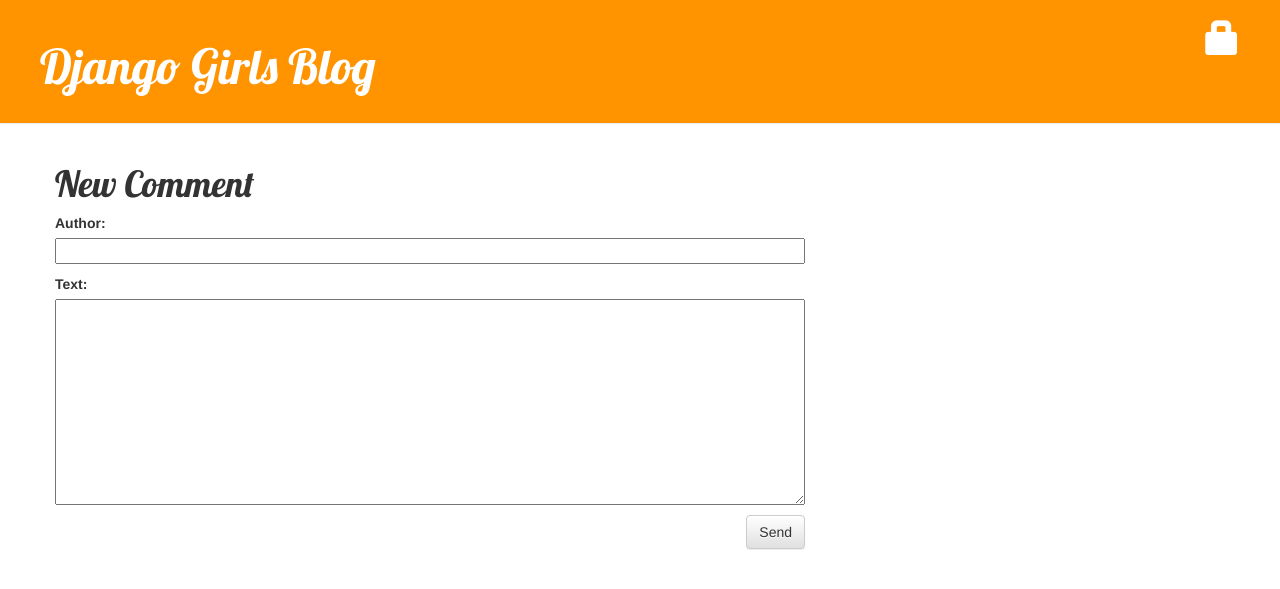
After one commit to nakashi100/my-first-blog, a Django app: page /post/1/comment in a window 1280 px wide. The commit adds this page. Shown: the top 589 px of the page. Run offline with Django 3.2, Linux system fonts and the light colour scheme; tables that the repository leaves empty hold one stand-in row (values such as "Sample post"); some libraries are stand-ins or nearby versions.

Commit message:
Added moderating comments function

```diff
--- a/blog/forms.py
+++ b/blog/forms.py
@@ -1,8 +1,13 @@
 from django import forms
-from .models import Post
+from .models import Post, Comment
 
 
 class PostForm(forms.ModelForm):
 	class Meta:
 		model = Post
 		fields = ('title', 'text',)
+
+class CommentForm(forms.ModelForm):
+	class Meta:
+		model = Comment
+		fields = ('author', 'text')
--- a/blog/models.py
+++ b/blog/models.py
@@ -16,6 +16,9 @@ class Post(models.Model):
 	def __str__(self):
 		return self.title
 
+	def approved_comments(self):
+		return self.comments.filter(approved_comment = True)
+
 class Comment(models.Model):
 	post = models.ForeignKey('blog.Post', on_delete=models.CASCADE, related_name='comments')
 	author = models.CharField(max_length=200)
--- a/blog/static/css/blog.css
+++ b/blog/static/css/blog.css
@@ -44,3 +44,7 @@ h1, h2, h3, h4 {
 .post h1 a, .post h1 a:visited {
     color: #000000;
 }
+
+.comment {
+    margin: 20px 0px 20px 20px;
+}
--- /dev/null
+++ b/blog/templates/blog/add_comment_to_post.html
@@ -0,0 +1,9 @@
+{% extends 'blog/base.html' %}
+
+{% block content %}
+	<h1>New Comment</h1>
+	<form method="POST" class="post-form">{% csrf_token %}
+		{{ form.as_p }}
+		<button type="submit" class="save btn btn-default">Send</button>
+	</form>
+{% endblock %}
--- a/blog/templates/blog/post_list.html
+++ b/blog/templates/blog/post_list.html
@@ -8,6 +8,7 @@
             </div>
             <h1><a href="{% url 'post_detail' pk=post.pk %}">{{ post.title }}</a></h1>
             <p>{{ post.text|linebreaksbr }}</p>
+            <a href="{% url 'post_detail' pk=post.pk %}">Comments: {{ post.approved_comments.count }}</a>
         </div>
     {% endfor %}
-{% endblock %}
+{% endblock content %}
--- a/blog/urls.py
+++ b/blog/urls.py
@@ -9,4 +9,7 @@ urlpatterns = [
 	path('drafts/', views.post_draft_list, name='post_draft_list'),
 	path('post/<int:pk>/publish', views.post_publish, name='post_publish'),
 	path('post/<int:pk>/remove', views.post_remove, name='post_remove'),
+	path('post/<int:pk>/comment', views.add_comment_to_post, name='add_comment_to_post'),
+	path('comment/<int:pk>/approve', views.comment_approve, name='comment_approve'),
+	path('comment/<int:pk>/remove', views.comment_remove, name='comment_remove'),
 ]
--- a/blog/views.py
+++ b/blog/views.py
@@ -1,7 +1,7 @@
 from django.shortcuts import render, get_object_or_404
 from django.utils import timezone
-from .models import Post
-from .forms import PostForm
+from .models import Post, Comment
+from .forms import PostForm, CommentForm
 from django.shortcuts import redirect
 from django.contrib.auth.decorators import login_required
 
@@ -59,3 +59,28 @@ def post_remove(request, pk):
 	post = get_object_or_404(Post, pk=pk)
 	post.delete()
 	return redirect('post_list')
+
+def add_comment_to_post(request, pk):
+    post = get_object_or_404(Post, pk=pk)
+    if request.method == "POST":
+        form = CommentForm(request.POST)
+        if form.is_valid():
+            comment = form.save(commit=False)
+            comment.post = post
+            comment.save()
+            return redirect('post_detail', pk=post.pk)
+    else:
+        form = CommentForm()
+    return render(request, 'blog/add_comment_to_post.html', {'form': form})
+
+@login_required
+def comment_approve(request, pk):
+	comment = get_object_or_404(Comment, pk=pk)
+	comment.approve()
+	return redirect('post_detail', pk=comment.post.pk)
+
+@login_required
+def comment_remove(request, pk):
+	comment = get_object_or_404(Comment, pk=pk)
+	comment.delete()
+	return redirect('post_detail', pk=comment.post.pk)
```
Also changed, not shown: blog/templates/blog/post_detail.html (+20 -0 lines).
